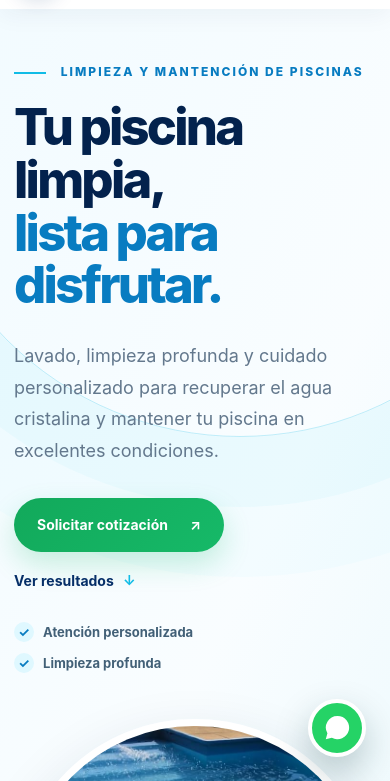
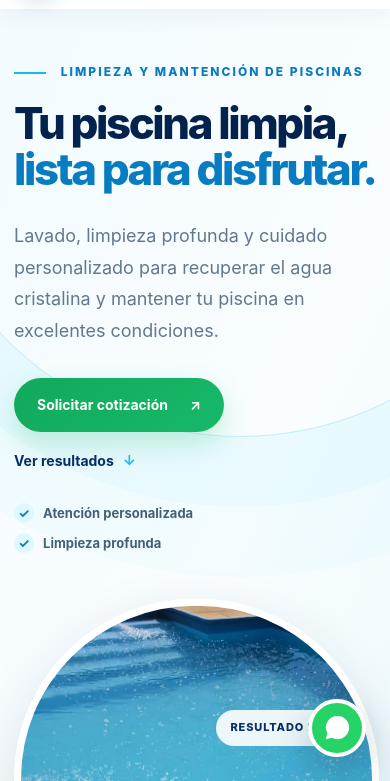
Before and after one commit to gonzalocea/nauto-aquaclean, a plain HTML site: page index.html in a window 390 px wide. Shown: the part 63-844 px from the top of the page. Drawn offline with Linux system fonts and the light colour scheme.

Commit message:
Título de portada en dos líneas

```diff
--- a/styles.css
+++ b/styles.css
@@ -61,7 +61,7 @@ button, input { font: inherit; }
 .eyebrow { margin: 0 0 20px; color: var(--blue); font-size: 12px; font-weight: 800; letter-spacing: .17em; text-transform: uppercase; }
 .eyebrow span { display: inline-block; width: 32px; height: 2px; margin-right: 10px; vertical-align: middle; background: var(--aqua); }
 .hero h1, h2 { margin: 0; color: var(--navy-dark); font-weight: 800; line-height: 1.04; letter-spacing: -.055em; }
-.hero h1 { font-size: clamp(52px, 6vw, 82px); max-width: 750px; }
+.hero h1 { font-size: clamp(26px, calc((min(100vw - 40px, 1180px) - 90px) / 15.4), 72px); white-space: nowrap; }
 .hero h1 em { color: var(--blue); font-style: normal; }
 .hero-lead { max-width: 620px; margin: 28px 0 32px; color: var(--muted); font-size: 18px; line-height: 1.75; }
 .hero-actions { display: flex; align-items: center; gap: 28px; }
@@ -199,7 +199,7 @@ button, input { font: inherit; }
   .main-nav a { font-size: 29px; color: var(--navy); }
   .hero { min-height: auto; padding: 125px 0 70px; }
   .hero-grid { grid-template-columns: 1fr; }
-  .hero h1 { font-size: clamp(48px, 13vw, 68px); }
+  .hero h1 { font-size: clamp(26px, calc((100vw - 40px) / 8), 64px); }
   .hero-visual { max-width: 560px; padding-left: 25px; }
   .hero-image-wrap { height: 600px; }
   .wave { display: none; }
```
